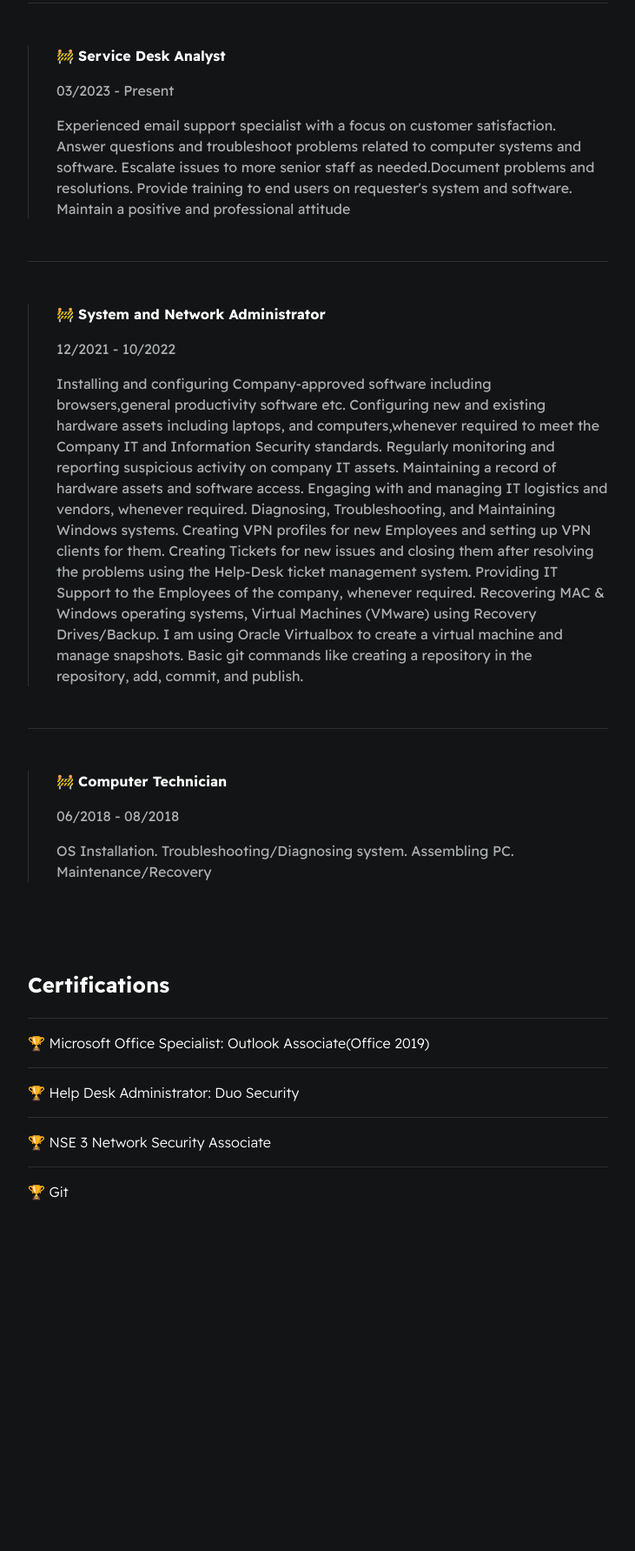
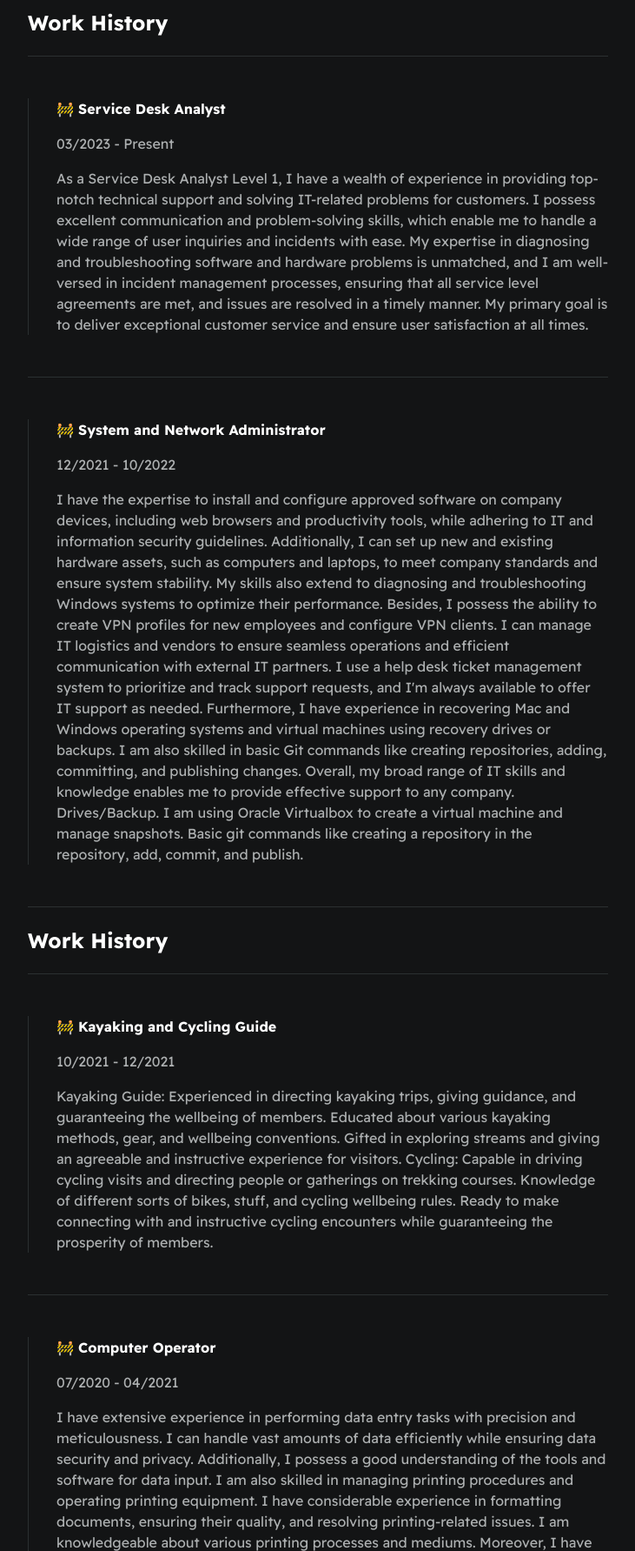
Before and after one commit to grimlord1999/Digital-Resume, a plain HTML site: page index.html in a window 1280 px wide. Shown: the part 1017-2800 px from the top of the page at 87% size, without its empty margins (274-1005 px from the left). Before the commit the page ends 2455 px from the top, so only its background shows below. Drawn offline with Linux system fonts and the light colour scheme.

Commit message:
Updated Experience Field

```diff
--- a/index.html
+++ b/index.html
@@ -36,8 +36,9 @@
                 <ul id="qualifications--list">
                     <li>✔️Current-Position Service Desk Analyst L1(Full-Time).</li>
                     <li>✔️10 Months as System and Network Administrator(Full-Time).</li>
-                    <li>✔️ 2 Months as Computer Technician
-                    (Intern).</li>
+                    <li>✔️ 2 Months as Kayaking and Cycling Guide (Intern).</li>
+                    <li>✔️ 8 Months as Computer Operator (Apprentice)</li>
+                    <li>✔️ 2 Months as Computer Technician (Intern).</li>
                 </ul>
             </section>
 
@@ -75,7 +76,8 @@
 
                     <strong>🚧 Service Desk Analyst</strong>
                     <p>03/2023 - Present</p>
-                    <p>Experienced email support specialist with a focus on customer satisfaction. Answer questions and troubleshoot problems related to computer systems and software. Escalate issues to more senior staff as needed.Document problems and resolutions. Provide training to end users on requester's system and software. Maintain a positive and professional attitude</p>
+                    <p>As a Service Desk Analyst Level 1, I have a wealth of experience in providing top-notch technical support and solving IT-related problems for customers. I possess excellent communication and problem-solving skills, which enable me to handle a wide range of user inquiries and incidents with ease. My expertise in diagnosing and troubleshooting software and hardware problems is unmatched, and I am well-versed in incident management processes, ensuring that all service level agreements are met, and issues are resolved in a timely manner. My primary goal is to deliver exceptional customer service and ensure user satisfaction at all times.
+                    </p>
 
                 </div>
 
@@ -84,9 +86,44 @@
                 <div class="card--work-history">
                     <strong>🚧 System and Network Administrator</strong>
                     <p>12/2021 - 10/2022</p>
-                    <p>Installing and configuring Company-approved software including browsers,general productivity software etc. Configuring new and existing hardware assets including laptops, and computers,whenever required to meet the Company IT and Information Security standards. Regularly monitoring and reporting suspicious activity on company IT assets. Maintaining a record of hardware assets and software access.
-                       Engaging with and managing IT logistics and vendors, whenever required. Diagnosing, Troubleshooting, and Maintaining Windows systems. Creating VPN profiles for new Employees and setting up VPN clients for them. Creating Tickets for new issues and closing them after resolving the problems using the Help-Desk ticket management system. Providing IT Support to the Employees of the company, whenever required. Recovering MAC & Windows operating systems, Virtual Machines (VMware) using Recovery
-                       Drives/Backup. I am using Oracle Virtualbox to create a virtual machine and manage snapshots. Basic git commands like creating a repository in the repository, add, commit, and publish.</p>
+                    <p>I have the expertise to install and configure approved software on company devices, including web browsers and productivity tools, while adhering to IT and information security guidelines. Additionally, I can set up new and existing hardware assets, such as computers and laptops, to meet company standards and ensure system stability. My skills also extend to diagnosing and troubleshooting Windows systems to optimize their performance.
+
+                        Besides, I possess the ability to create VPN profiles for new employees and configure VPN clients. I can manage IT logistics and vendors to ensure seamless operations and efficient communication with external IT partners. I use a help desk ticket management system to prioritize and track support requests, and I'm always available to offer IT support as needed.
+
+                        Furthermore, I have experience in recovering Mac and Windows operating systems and virtual machines using recovery drives or backups. I am also skilled in basic Git commands like creating repositories, adding, committing, and publishing changes. Overall, my broad range of IT skills and knowledge enables me to provide effective support to any company.
+                        Drives/Backup. I am using Oracle Virtualbox to create a virtual machine and manage snapshots. Basic git commands like creating a repository in the repository, add, commit, and publish.
+                    </p>
+
+                </div>
+
+                <div class="line-break"></div>
+
+                <h2>Work History</h2>
+
+                <div class="line-break"></div>
+                <div class="card--work-history">
+
+                    <strong>🚧 Kayaking and Cycling Guide</strong>
+                    <p>10/2021 - 12/2021</p>
+                    <p>Kayaking Guide: Experienced in directing kayaking trips, giving guidance, and guaranteeing the wellbeing of members. Educated about various kayaking methods, gear, and wellbeing conventions. Gifted in exploring streams and giving an agreeable and instructive experience for visitors.
+
+                       Cycling: Capable in driving cycling visits and directing people or gatherings on trekking courses. Knowledge of different sorts of bikes, stuff, and cycling wellbeing rules. Ready to make connecting with and instructive cycling encounters while guaranteeing the prosperity of members.
+                    </p>
+
+                </div>
+
+                <div class="line-break"></div>
+
+                <div class="card--work-history">
+                    <strong>🚧 Computer Operator</strong>
+                    <p>07/2020 - 04/2021</p>
+                    <p>I have extensive experience in performing data entry tasks with precision and meticulousness. I can handle vast amounts of data efficiently while ensuring data security and privacy. Additionally, I possess a good understanding of the tools and software for data input.
+
+                       I am also skilled in managing printing procedures and operating printing equipment. I have considerable experience in formatting documents, ensuring their quality, and resolving printing-related issues. I am knowledgeable about various printing processes and mediums.
+
+                       Moreover, I have demonstrated proficiency in handling and processing official documents while complying with all applicable rules and regulations. I am adept at organizing and maintaining accurate records of official documentation. I possess excellent interpersonal and communication skills, which enable me to assist clients with their queries about documents effectively.
+                       Drives/Backup. I am using Oracle Virtualbox to create a virtual machine and manage snapshots. Basic git commands like creating a repository in the repository, add, commit, and publish.
+                    </p>
 
                 </div>
 
```
